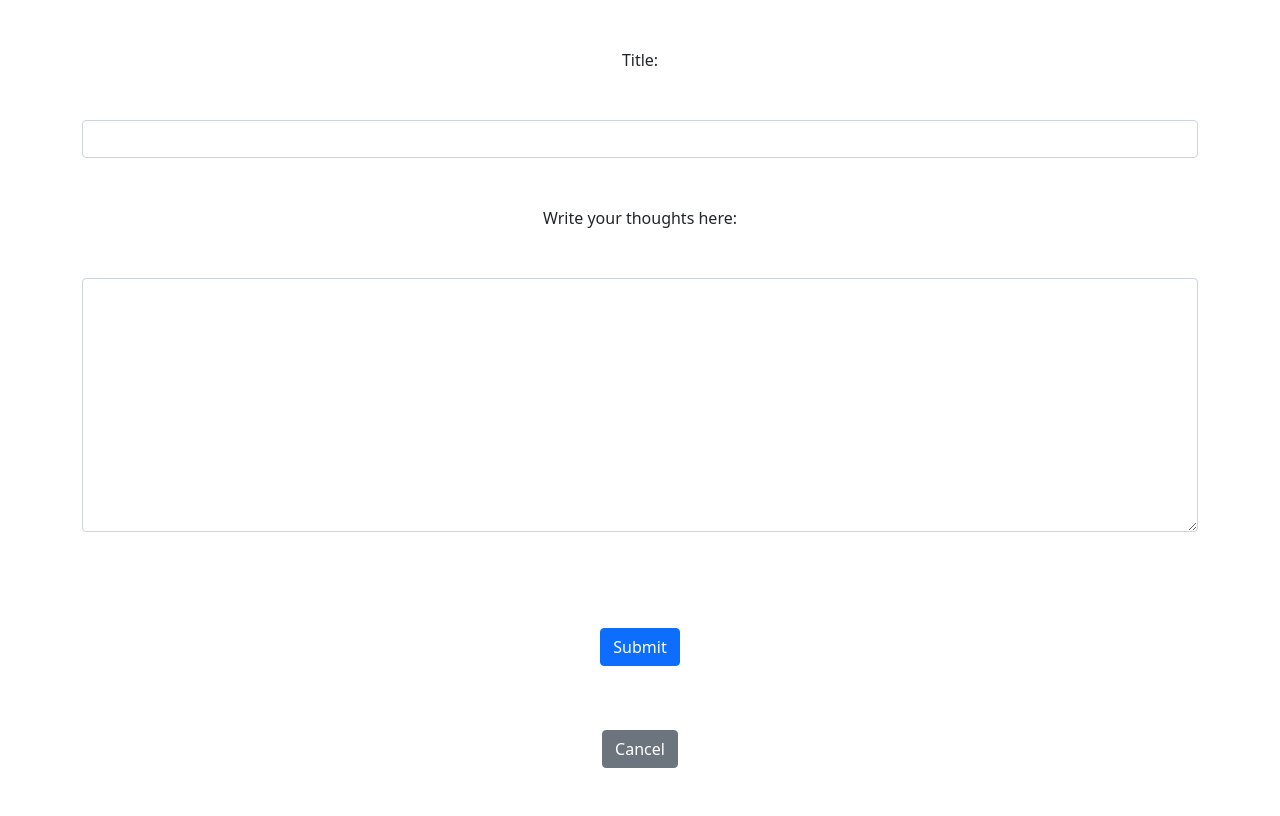
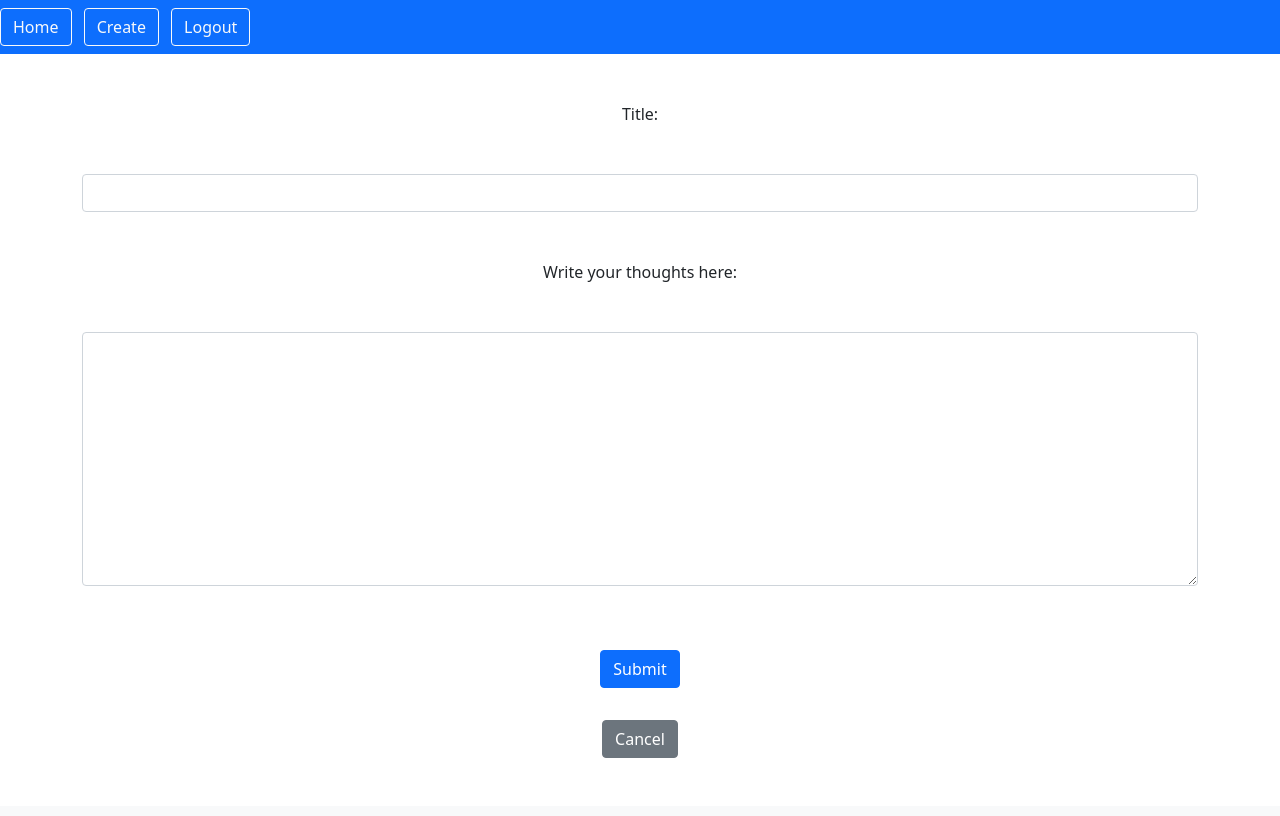
Before and after one commit to knox-sd/CodeWhisperX_Smartnotes, a Django app: page /smart/notes/new in a window 1280 px wide. After the commit the page ends 758 px from the top, so only its background shows below. Run offline with Django 5.2, Linux system fonts and the light colour scheme; a user stored in the database is signed in.

Commit message:
update menu bar in project

```diff
--- a/home/templates/home/logout.html
+++ b/home/templates/home/logout.html
@@ -1,6 +1,6 @@
 {% extends "base.html" %}
 {% block content %}
 
-<h1>Hope to see you soon!!</h1>
+<h1>Successfully Logout!! Hope to see you soon!!</h1>
 
 {% endblock %}
--- a/home/urls.py
+++ b/home/urls.py
@@ -7,8 +7,9 @@ urlpatterns = [
     path('', views.HomeView.as_view(), name='home'),
     path('authorized', views.AuthoriizdView.as_view(), name='authorized'),
     path('login', views.LoginInterfaceView.as_view(), name='login'),
+    # path('logout', views.LogoutInterfaceView.as_view(), name='logout'),
     path('logout', views.LogoutInterfaceView.as_view(), name='logout'),
-
+    path('signup', views.SignupView.as_view(), name='signup'),
 
     # path('home', views.home),
     # path('authorized', views.authorized),
--- a/notes/forms.py
+++ b/notes/forms.py
@@ -17,6 +17,6 @@ class NotesForm(forms.ModelForm):
 
     def clean_title(self):
         title = self.cleaned_data['title']
-        if 'Django' not in title:
-            raise ValidationError('We only accept notes about Django!')
+        # if 'Django' not in title:
+        #     raise ValidationError('We only accept notes about Django!')
         return title
--- a/notes/templates/notes/notes_form.html
+++ b/notes/templates/notes/notes_form.html
@@ -5,7 +5,7 @@
 {% comment %} <form action = "{% url 'notes.new' %}" method = 'POST'>{% csrf_token %} {% endcomment %}
 <form method = 'POST'>{% csrf_token %}
     {{ form.as_p }}
-    <button type="submit" class="btn btn-primary my-5">Submit</button>
+    <button type="submit" class="btn btn-primary my-3">Submit</button>
 </form>
 
 {% if form.errors %}
--- a/smartnotes/settings.py
+++ b/smartnotes/settings.py
@@ -40,7 +40,7 @@ INSTALLED_APPS = [
 
     #apps //adding new models
     'home',
-    'notes'
+    'notes',
 ]
 
 MIDDLEWARE = [
--- a/static/templates/base.html
+++ b/static/templates/base.html
@@ -9,6 +9,22 @@
     </head>
 
     <body>
+        <nav class='navbar navbar-dark bg-primary'>
+
+            <div class='me-auto'>
+                {% if user.is_authenticated %}
+                <a href="{% url 'notes.list' %}" class="btn btn-outline-light me-2">Home</a>
+                <a href="{% url 'notes.new' %}" class="btn btn-outline-light me-2">Create</a>
+                <a href="{% url 'logout' %}" class="btn btn-outline-light me-2">Logout</a>
+
+                {% else %}
+                <a href="{% url 'login' %}" class="btn btn-outline-light me-2">Login</a>
+                <a href="{% url 'signup' %}" class="btn btn-outline-light me-2">Signup</a>
+                {% endif %}
+            </div>
+
+        </nav>
+
         <div class = "my-5 text-center container">
             {% block content %}
             {% endblock %}
```
Also changed, not shown: home/templates/home/register.html (added, +9 -0 lines), home/views.py (+15 -2 lines), db.sqlite3.
